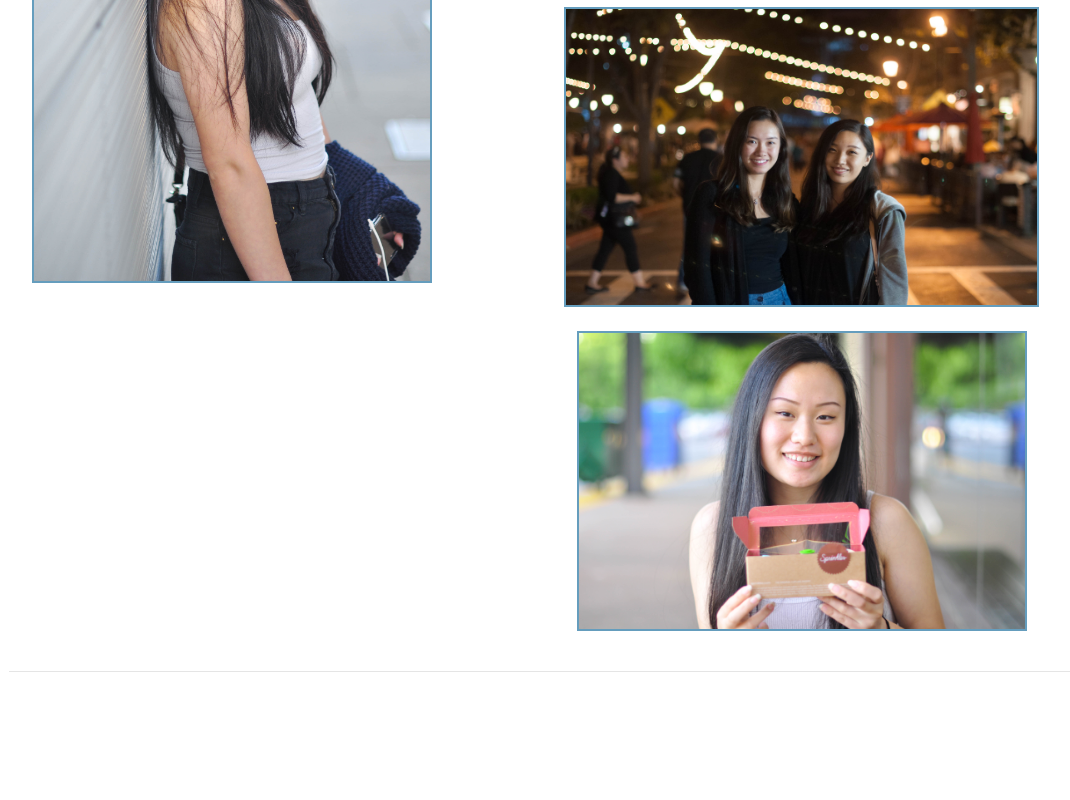
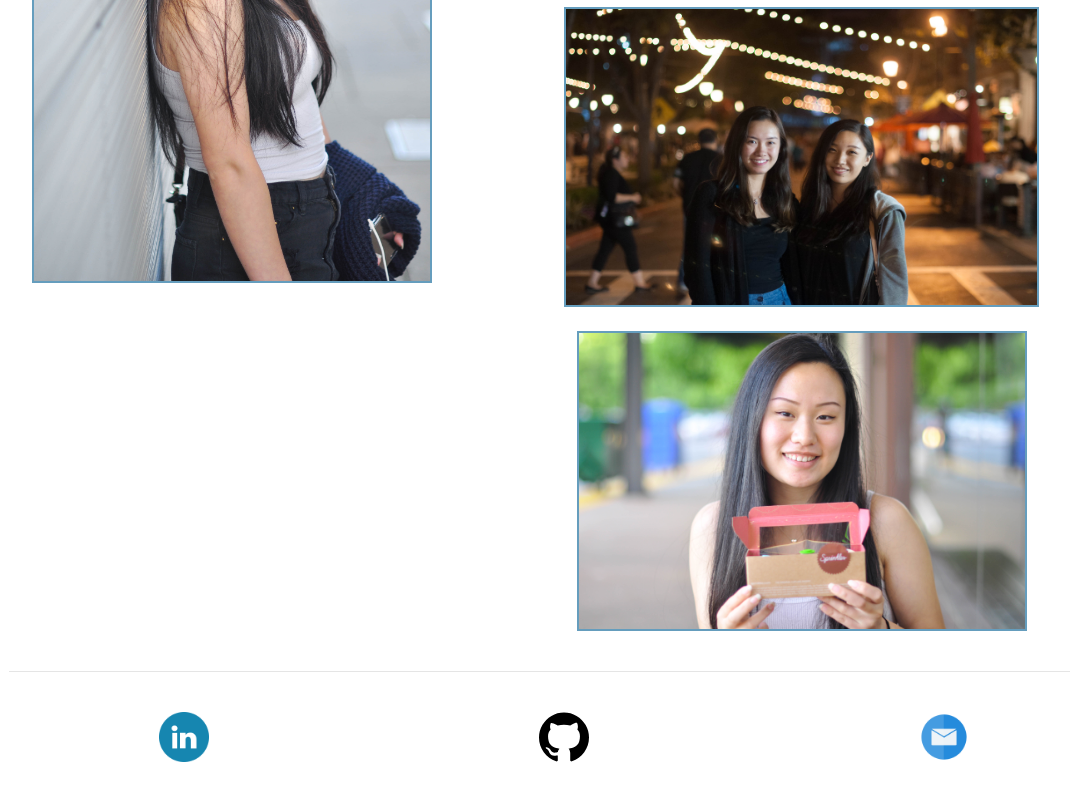
Before and after one commit to justindong1/justindong1.github.io, a plain HTML site: page index.html in a window 1280 px wide. Shown: the part 2972-3772 px from the top of the page, without its empty margins (76-1146 px from the left). Before the commit the page ends 3684 px from the top, so only its background shows below. Drawn offline with nearby package versions, Linux system fonts and the light colour scheme.

Commit message:
added contact icons on bottom

```diff
--- a/index.html
+++ b/index.html
@@ -195,11 +195,19 @@
             </div>
             <br>
             <hr>
-            <!-- <div class="row text-center" style="font-weight:lighter;">
-                <div class="col">
-                    Copyright Justin Dong 2019.
+            <br>
+            <div class="row text-center" style="font-weight:lighter;">
+                <div class="col-lg-4">
+                    <a href="https://www.linkedin.com/in/justindong1"><img src="assets/images/linkedin.png" style="width:50px;height:50px;"></a>
                 </div>
-            </div> -->
+                <div class="col-lg-4">
+                    <a href="https://github.com/justindong1"><img src="assets/images/github.svg" style="width:50px;height:50px;"></a>
+                </div>
+                <div class="col-lg-4">
+                    <a href="mailto:justin.s.dong99@gmail.com"><img src="assets/images/mailto.png" style="width:50px;height:50px;"></a>
+                </div>
+            </div>
+            <br>
             <br>
         </div>
     </body>
```
Also changed, not shown: assets/images/github.svg (added), assets/images/linkedin.png (added), assets/images/mailto.png (added).
